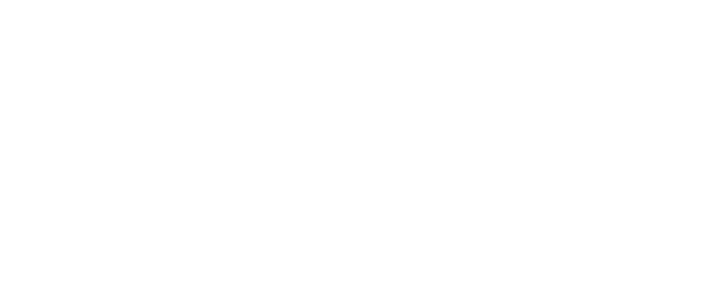
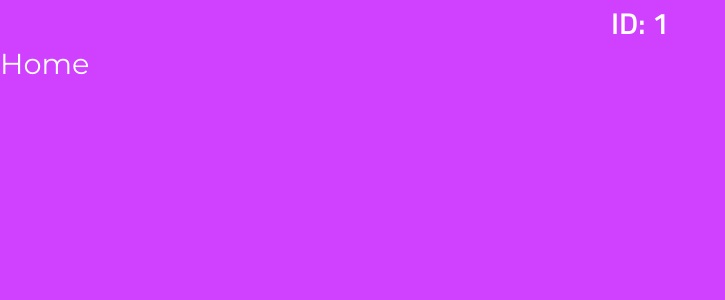
Before and after one commit to ilyris/Put-A-Fork-In-It, a React (Create React App) app: page /recipes/1 in a window 1280 px wide. Shown: the top 300 px of the page, without its empty margins (0-725 px from the left). Built offline with nearby package versions, Linux system fonts and the light colour scheme.

Commit message:
trying to set up my withRouter react router parameter. Pushing this code to the repo since this is the most relevant code during this process

```diff
--- a/src/App.css
+++ b/src/App.css
@@ -14,11 +14,13 @@
 h6 {
     font-family: 'Titillium Web', sans-serif;
 }
-
+html {
+    height:100%;
+}
 
 body {
     font-size: 10px;
     width: 100%;
-    background: linear-gradient(61deg, rgba(208,64,255,1) 0%, rgba(61,1,85,1) 100%);
+    background: rgba(208,64,255,1);
     background-repeat: no-repeat;
 }
--- a/src/App.js
+++ b/src/App.js
@@ -2,14 +2,17 @@
 import "./App.css";
 import Details from './componets/Details';
 import Home from './componets/Home';
-import { BrowserRouter as Router, Route} from 'react-router-dom';
+import { BrowserRouter as Router, Switch, Route} from 'react-router-dom';
 
 
 const App = () => {
   return (
     <Router>
+      <Switch>
+
+      </Switch>
       <Route exact path ="/" component={Home} />
-      <Route path="/recipes/details" component={Details} />
+      <Route path="/recipes/:id" component={Details} />
     </Router>
   );
 };
--- a/src/componets/Details.js
+++ b/src/componets/Details.js
@@ -3,16 +3,13 @@
 import {withRouter, Link} from 'react-router-dom';
 
 
-const Details = (props) => {
-    console.log(props);
-    return (
+const Details = ({match}) => console.log(match) || (
         <div>
-            <H2>Details Page</H2>
+            <H2>ID: {match.params.id}</H2>
             <StyledLink to="/">Home</StyledLink>
         </div>
 
-    );
-};
+    )
 
 export default withRouter(Details);
 
--- a/src/componets/Home.js
+++ b/src/componets/Home.js
@@ -60,6 +60,7 @@
   box-sizing: border-box;
   padding: 20px;
   height: 100%;
+  background: rgba(208,64,255,1);
 `;
 
 const Title = styled.h1`
--- a/src/componets/Recipe.js
+++ b/src/componets/Recipe.js
@@ -2,13 +2,13 @@
 import styled from "styled-components";
 import { Link } from "react-router-dom";
 
-const Recipe = ({ title, image }) => {
+const Recipe = ({ title, image }, props) => {
   return (
     <ContentContainer>
       <TitleHeading>{title}</TitleHeading>
       <Image src={image} />
       <ButtonWrapper>
-          <Button to="/recipes/details">Details</Button>
+          <Button to={{ pathname: `/recipes/${recipe.recipe_label}` }}>Details</Button>
       </ButtonWrapper>
     </ContentContainer>
   );
```
